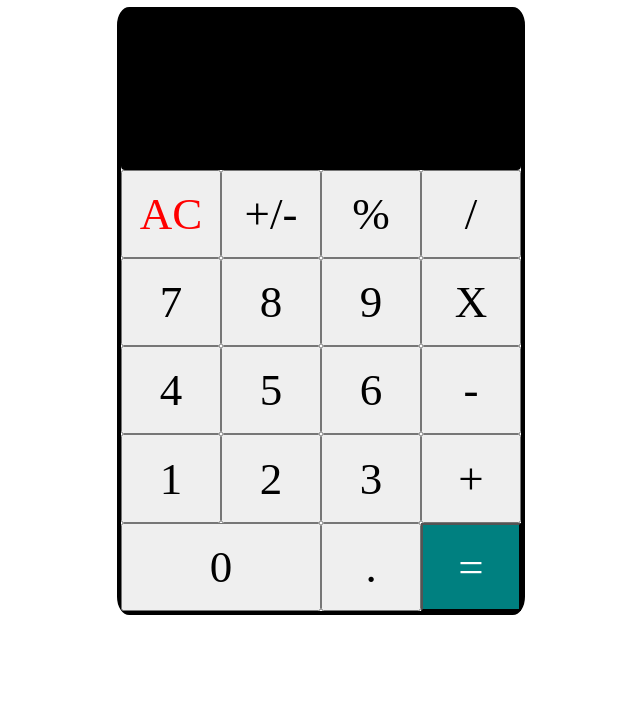
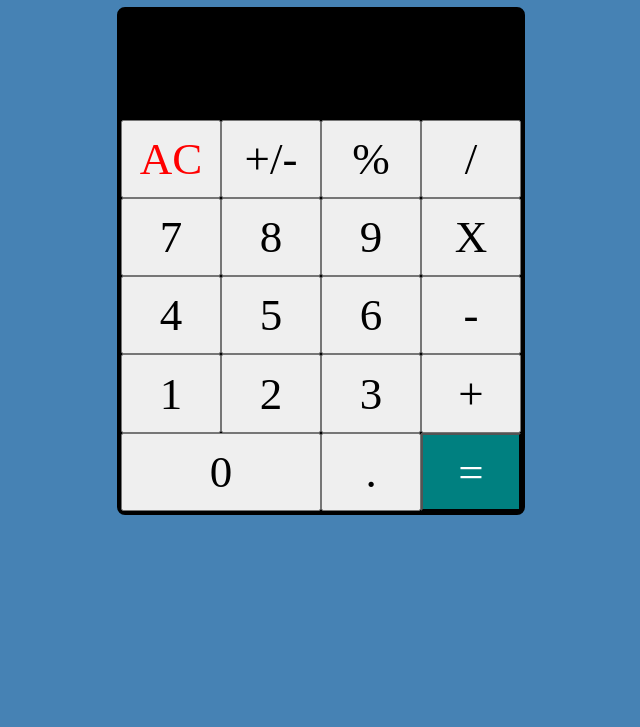
Before and after one commit to Kfollen93/Calculator, a plain HTML site: page index.html in a window 1280 px wide. Shown: the part 73-800 px from the top of the page, without its empty margins (319-959 px from the left). Drawn offline with Linux system fonts and the light colour scheme.

```diff
--- a/styles.css
+++ b/styles.css
@@ -5,17 +5,22 @@
  font-family: Arial, Helvetica, sans-serif;
 }
 
+body
+{
+    background-color: steelblue;
+}
+
 #perimContainer
 {
     display: grid;
     border: 4px solid black;
-    border-radius: 3%;
+    border-radius: 8px;
     width: 400px;
-    height: 600px;
+    height: 500px;
     margin: auto;
     margin-top: 10px;
     margin-bottom: 50px;
-    background-color: white;
+    background-color: black;
 }
 
 #allButtons
@@ -23,7 +28,7 @@
     display: grid;
     grid-template-columns: repeat(4, 1fr);
     width: 400px;
-
+    /* Can use grid-gap: .5rem to make an even space between buttons*/
 }
 
 
@@ -34,6 +39,11 @@
     border: 4px solid black;
     background-color: black;
     border-radius: 4px;
+    color: white;
+    font-size: 50px;
+    text-align: right;
+    height: 0px;
+    max-width: 395px;
 }
 
 
@@ -57,7 +67,6 @@
 {
     grid-column-start: 1;
     grid-column-end: 3;
-
 }
 
 #equalButton
```
